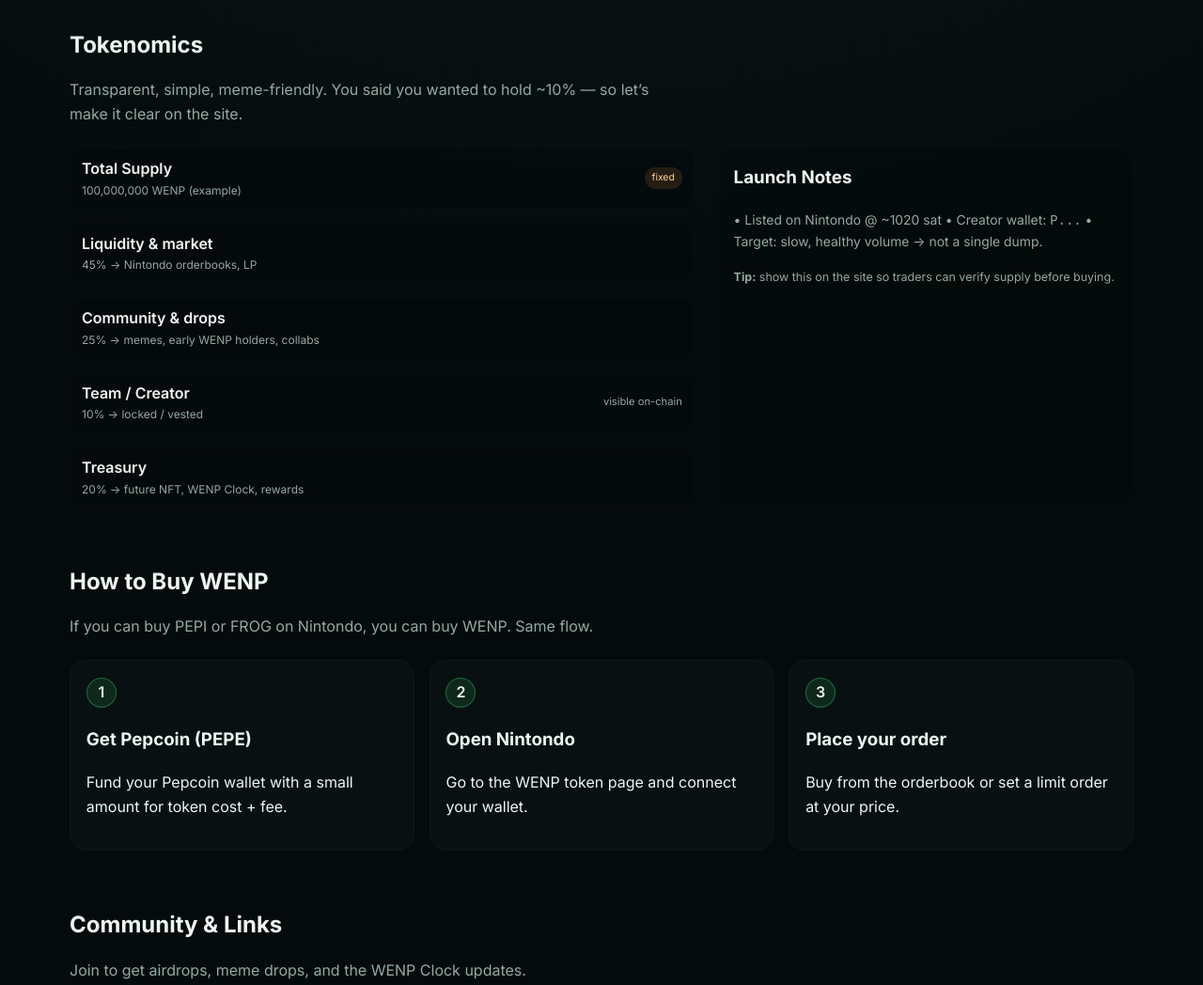
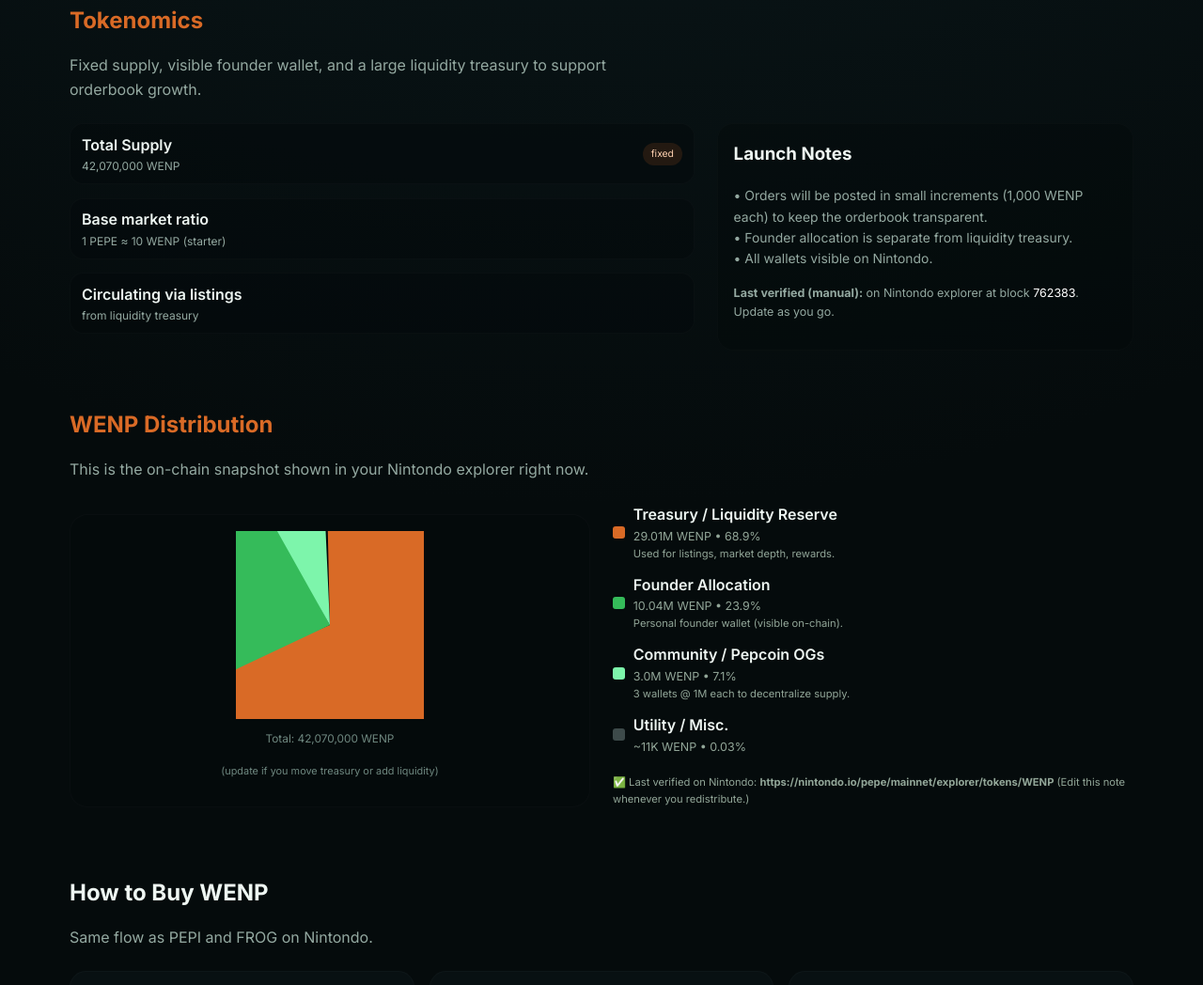
Before and after one commit to josephhale1986/wenp-site, a plain HTML site: page index.html in a window 1280 px wide. Shown: the part 986-2034 px from the top of the page at 94% size. Drawn offline with Linux system fonts and the light colour scheme.

Commit message:
add distribution + orange/green theme

```diff
--- a/index.html
+++ b/index.html
@@ -4,20 +4,26 @@
   <meta charset="UTF-8" />
   <meta name="viewport" content="width=device-width, initial-scale=1.0" />
   <title>WENP – When Pepe?</title>
+  <meta name="description" content="WENP is a Pepcoin-native meme token answering the question ‘When Pepe?’ — transparent supply, on-chain distribution, and community allocations.">
+  <meta property="og:title" content="WENP — The Meme That Rides Pepe to the Moon">
+  <meta property="og:description" content="Transparent supply: 42.07M WENP. 68.9% treasury/liquidity, 23.9% founder, 7.1% community. Live on Nintondo.">
+  <meta property="og:url" content="https://wenp.site/">
+  <meta property="og:type" content="website">
+  <link rel="icon" href="wenp-logo.png">
   <link rel="preconnect" href="https://fonts.googleapis.com">
   <link rel="preconnect" href="https://fonts.gstatic.com" crossorigin>
   <link href="https://fonts.googleapis.com/css2?family=Inter:wght@400;500;600;700&display=swap" rel="stylesheet">
   <style>
     :root {
-      --bg: #050b0c;
+      --bg: #050B0C;
       --bg-soft: rgba(13, 22, 25, 0.7);
       --card: rgba(9, 18, 20, 0.8);
-      --accent: #35bb5a;
-      --accent-soft: rgba(53, 187, 90, 0.12);
+      --accent: #35BB5A;       /* WENP green */
+      --accent2: #D96A26;      /* burnt orange for treasury */
+      --accent3: #7DF5AB;      /* light green for community */
       --text: #eef6f2;
       --muted: #94a9a1;
       --border: rgba(255, 255, 255, 0.04);
-      --orange: #ff9f43;
     }
     * { box-sizing: border-box; }
     body {
@@ -73,11 +79,9 @@
       font-size: .9rem;
       color: var(--muted);
     }
-    .nav-links a:hover {
-      color: var(--text);
-    }
+    .nav-links a:hover { color: var(--text); }
     .nav-cta {
-      background: var(--accent);
+      background: var(--accent2);
       color: #021212;
       padding: .45rem .9rem;
       border-radius: .75rem;
@@ -100,21 +104,18 @@
       margin-bottom: .75rem;
     }
     .tagline {
-      background: rgba(53, 187, 90, 0.11);
+      background: rgba(217, 106, 38, 0.11);
       display: inline-flex;
       gap: .45rem;
       align-items: center;
       padding: .35rem .65rem;
       border-radius: 9999px;
       font-size: .7rem;
-      border: 1px solid rgba(53, 187, 90, 0.15);
+      border: 1px solid rgba(217, 106, 38, 0.23);
       margin-bottom: 1.2rem;
-      color: #d8fff1;
+      color: #ffd9be;
     }
-    .hero p {
-      color: var(--muted);
-      max-width: 520px;
-    }
+    .hero p { color: var(--muted); max-width: 520px; }
     .hero-actions {
       display: flex;
       gap: .85rem;
@@ -148,10 +149,7 @@
       position: relative;
       overflow: hidden;
     }
-    .hero-art img {
-      width: 78%;
-      max-width: 380px;
-    }
+    .hero-art img { width: 78%; max-width: 380px; }
     .stat-pill {
       position: absolute;
       bottom: 1.3rem;
@@ -162,7 +160,6 @@
       border-radius: .85rem;
       font-size: .7rem;
     }
-    /* Sections */
     section {
       max-width: 1180px;
       margin: 0 auto;
@@ -192,14 +189,13 @@
       width: 34px;
       height: 34px;
       border-radius: .85rem;
-      background: rgba(53, 187, 90, 0.14);
+      background: rgba(53,187,90,0.14);
       display: grid;
       place-items: center;
       margin-bottom: .6rem;
       font-weight: 700;
       font-size: .85rem;
     }
-    /* Tokenomics */
     .tokenomics-wrap {
       display: grid;
       grid-template-columns: 1.2fr .8fr;
@@ -219,14 +215,6 @@
       justify-content: space-between;
       align-items: center;
     }
-    .badge {
-      background: rgba(255,159,67,0.13);
-      color: #ffcf95;
-      font-size: .65rem;
-      padding: .2rem .5rem;
-      border-radius: 9999px;
-    }
-    /* How to buy */
     .steps {
       display: grid;
       grid-template-columns: repeat(auto-fit, minmax(190px, 1fr));
@@ -244,7 +232,6 @@
       font-weight: 600;
       margin-bottom: .55rem;
     }
-    /* Footer */
     footer {
       margin-top: 3.5rem;
       border-top: 1px solid rgba(255,255,255,0.03);
@@ -254,15 +241,9 @@
       font-size: .78rem;
     }
     @media (max-width: 900px) {
-      .hero {
-        grid-template-columns: 1fr;
-      }
-      .tokenomics-wrap {
-        grid-template-columns: 1fr;
-      }
-      .nav-links {
-        display: none;
-      }
+      .hero { grid-template-columns: 1fr; }
+      .tokenomics-wrap { grid-template-columns: 1fr; }
+      .nav-links { display: none; }
     }
   </style>
 </head>
@@ -284,6 +265,7 @@
     <div class="nav-links">
       <a href="#what">What is WENP?</a>
       <a href="#tokenomics">Tokenomics</a>
+      <a href="#distribution">Distribution</a>
       <a href="#how">How to Buy</a>
       <a href="#community">Community</a>
     </div>
@@ -295,12 +277,12 @@
   <!-- HERO -->
   <section class="hero">
     <div class="hero-text">
-      <div class="tagline">⏳ Pepcoin-native meme token</div>
+      <div class="tagline">🔥 Pepcoin-native • Burnt orange & green</div>
       <h1>WENP — the meme that rides Pepe to the moon.</h1>
-      <p>Built for the Pepcoin community. Clean branding, real chain, and a tokenomics model that rewards early believers.</p>
+      <p>Transparent on-chain distribution, founder allocation under 25%, and a treasury dedicated to liquidity on Nintondo.</p>
       <div class="hero-actions">
         <a class="btn-primary" href="https://nintondo.io/pepe/mainnet/market/tokens/WENP" target="_blank" rel="noreferrer">Buy on Nintondo</a>
-        <a class="btn-secondary" href="https://nintondo.io/pepe/mainnet/explorer" target="_blank" rel="noreferrer">View on Explorer</a>
+        <a class="btn-secondary" href="https://nintondo.io/pepe/mainnet/explorer/tokens/WENP" target="_blank" rel="noreferrer">View on Explorer</a>
       </div>
     </div>
     <div class="hero-art">
@@ -309,7 +291,7 @@
       <img src="wenp-logo.png" alt="WENP">
       <div class="stat-pill">
         <div style="font-size:.6rem; color:var(--muted);">Current holders</div>
-        <div style="font-weight:600;">5 wallets</div>
+        <div style="font-weight:600;">6 wallets</div>
       </div>
     </div>
   </section>
@@ -317,63 +299,50 @@
   <!-- WHAT IS WENP -->
   <section id="what">
     <h2 class="section-title">What is WENP?</h2>
-    <p class="section-sub">WENP is a Pepcoin meme token answering the question “When Pepe?” — combining rocket memes, frog culture, and block-by-block momentum.</p>
+    <p class="section-sub">WENP is a Pepcoin meme token answering the question “When Pepe?” — combining rocket memes, frog culture and verifiable on-chain tokenomics.</p>
     <div class="cards-grid">
       <div class="card">
         <div class="card-icon">⏳</div>
         <h3>Timing Meme</h3>
-        <p>WENP is built around anticipation — launches, airdrops, mints, and listings. Holders get first look.</p>
+        <p>Built around anticipation — listings, mints and community events tied to block height.</p>
       </div>
       <div class="card">
-        <div class="card-icon">🟢</div>
+        <div class="card-icon" style="background:rgba(217,106,38,0.15);">🟠</div>
         <h3>Pepcoin-Native</h3>
-        <p>Lives fully on the Pepcoin chain and trades on Nintondo. No bridged fakes.</p>
+        <p>Fully on the Pepcoin chain, already live on Nintondo. Nothing bridged or faked.</p>
       </div>
       <div class="card">
         <div class="card-icon">💬</div>
-        <h3>Community Driven</h3>
-        <p>Memes, collabs, and future NFT drops similar to your Bali-or-Bust style artwork.</p>
+        <h3>Community First</h3>
+        <p>3M WENP already seeded to early Pepcoin holders to decentralize supply.</p>
       </div>
     </div>
   </section>
 
   <!-- TOKENOMICS -->
   <section id="tokenomics">
-    <h2 class="section-title">Tokenomics</h2>
-    <p class="section-sub">Transparent, simple, meme-friendly. You said you wanted to hold ~10% — so let’s make it clear on the site.</p>
+    <h2 class="section-title" style="color:var(--accent2);">Tokenomics</h2>
+    <p class="section-sub">Fixed supply, visible founder wallet, and a large liquidity treasury to support orderbook growth.</p>
     <div class="tokenomics-wrap">
       <div>
         <div class="token-list">
           <div class="token-item">
             <div>
               <div style="font-weight:600;">Total Supply</div>
-              <div style="font-size:.75rem; color:var(--muted);">100,000,000 WENP (example)</div>
+              <div style="font-size:.75rem; color:var(--muted);">42,070,000 WENP</div>
             </div>
-            <div class="badge">fixed</div>
+            <div style="background:rgba(217,106,38,0.14);color:#ffd2b1;font-size:.65rem;padding:.25rem .55rem;border-radius:9999px;">fixed</div>
           </div>
           <div class="token-item">
             <div>
-              <div style="font-weight:600;">Liquidity & market</div>
-              <div style="font-size:.75rem; color:var(--muted);">45% → Nintondo orderbooks, LP</div>
+              <div style="font-weight:600;">Base market ratio</div>
+              <div style="font-size:.75rem; color:var(--muted);">1 PEPE ≈ 10 WENP (starter)</div>
             </div>
           </div>
           <div class="token-item">
             <div>
-              <div style="font-weight:600;">Community & drops</div>
-              <div style="font-size:.75rem; color:var(--muted);">25% → memes, early WENP holders, collabs</div>
-            </div>
-          </div>
-          <div class="token-item">
-            <div>
-              <div style="font-weight:600;">Team / Creator</div>
-              <div style="font-size:.75rem; color:var(--muted);">10% → locked / vested</div>
-            </div>
-            <div style="font-size:.7rem; color:var(--muted);">visible on-chain</div>
-          </div>
-          <div class="token-item">
-            <div>
-              <div style="font-weight:600;">Treasury</div>
-              <div style="font-size:.75rem; color:var(--muted);">20% → future NFT, WENP Clock, rewards</div>
+              <div style="font-weight:600;">Circulating via listings</div>
+              <div style="font-size:.75rem; color:var(--muted);">from liquidity treasury</div>
             </div>
           </div>
         </div>
@@ -381,12 +350,92 @@
       <div style="background: rgba(4,9,10,0.35); border:1px solid rgba(255,255,255,0.015); border-radius:1.1rem; padding:1.05rem;">
         <h3 style="margin-top:0;">Launch Notes</h3>
         <p style="color:var(--muted); font-size:.87rem;">
-          • Listed on Nintondo @ ~1020 sat
-          • Creator wallet: <code>P...</code>
-          • Target: slow, healthy volume → not a single dump.
+          • Orders will be posted in small increments (1,000 WENP each) to keep the orderbook transparent. <br>
+          • Founder allocation is separate from liquidity treasury. <br>
+          • All wallets visible on Nintondo.
         </p>
         <p style="color:var(--muted); font-size:.78rem; margin-top:1rem;">
-          <strong>Tip:</strong> show this on the site so traders can verify supply before buying.
+          <strong>Last verified (manual):</strong> on Nintondo explorer at block <span style="color:#fff;">762383</span>. Update as you go.
+        </p>
+      </div>
+    </div>
+  </section>
+
+  <!-- DISTRIBUTION -->
+  <section id="distribution">
+    <h2 class="section-title" style="color:var(--accent2);">WENP Distribution</h2>
+    <p class="section-sub">This is the on-chain snapshot shown in your Nintondo explorer right now.</p>
+
+    <div style="display:grid;grid-template-columns:1fr 1fr;gap:1.5rem;align-items:center;">
+      <!-- PIE CARD -->
+      <div style="background:rgba(5,11,12,0.45);border:1px solid rgba(255,255,255,0.02);border-radius:1.2rem;padding:1.1rem;display:grid;place-items:center;">
+        <svg viewBox="0 0 32 32" width="200" height="200">
+          <!-- Treasury 68.9% -->
+          <circle r="16" cx="16" cy="16"
+            fill="transparent"
+            stroke="#D96A26"
+            stroke-width="32"
+            stroke-dasharray="68.9 31.1"
+            transform="rotate(-90 16 16)" />
+          <!-- Founder 23.9% -->
+          <circle r="16" cx="16" cy="16"
+            fill="transparent"
+            stroke="#35BB5A"
+            stroke-width="32"
+            stroke-dasharray="23.9 76.1"
+            transform="rotate(156 16 16)" />
+          <!-- Community 7.1% -->
+          <circle r="16" cx="16" cy="16"
+            fill="transparent"
+            stroke="#7DF5AB"
+            stroke-width="32"
+            stroke-dasharray="7.1 92.9"
+            transform="rotate(242 16 16)" />
+        </svg>
+        <p style="color:#6f8880;font-size:.74rem;margin-top:.75rem;">Total: 42,070,000 WENP</p>
+        <p style="color:#6f8880;font-size:.68rem;margin-top:.25rem;">(update if you move treasury or add liquidity)</p>
+      </div>
+
+      <!-- LEGEND -->
+      <div style="display:flex;flex-direction:column;gap:.7rem;">
+        <div style="display:flex;align-items:center;gap:.55rem;">
+          <span style="width:13px;height:13px;background:#D96A26;border-radius:3px;"></span>
+          <div>
+            <div style="font-weight:600;">Treasury / Liquidity Reserve</div>
+            <div style="color:#92a698;font-size:.78rem;">29.01M WENP • 68.9%</div>
+            <div style="color:#92a698;font-size:.7rem;">Used for listings, market depth, rewards.</div>
+          </div>
+        </div>
+
+        <div style="display:flex;align-items:center;gap:.55rem;">
+          <span style="width:13px;height:13px;background:#35BB5A;border-radius:3px;"></span>
+          <div>
+            <div style="font-weight:600;">Founder Allocation</div>
+            <div style="color:#92a698;font-size:.78rem;">10.04M WENP • 23.9%</div>
+            <div style="color:#92a698;font-size:.7rem;">Personal founder wallet (visible on-chain).</div>
+          </div>
+        </div>
+
+        <div style="display:flex;align-items:center;gap:.55rem;">
+          <span style="width:13px;height:13px;background:#7DF5AB;border-radius:3px;"></span>
+          <div>
+            <div style="font-weight:600;">Community / Pepcoin OGs</div>
+            <div style="color:#92a698;font-size:.78rem;">3.0M WENP • 7.1%</div>
+            <div style="color:#92a698;font-size:.7rem;">3 wallets @ 1M each to decentralize supply.</div>
+          </div>
+        </div>
+
+        <div style="display:flex;align-items:center;gap:.55rem;">
+          <span style="width:13px;height:13px;background:#3d4a4a;border-radius:3px;"></span>
+          <div>
+            <div style="font-weight:600;">Utility / Misc.</div>
+            <div style="color:#92a698;font-size:.78rem;">~11K WENP • 0.03%</div>
+          </div>
+        </div>
+
+        <p style="color:#92a698;font-size:.7rem;margin-top:.5rem;">
+          ✅ Last verified on Nintondo: <strong>https://nintondo.io/pepe/mainnet/explorer/tokens/WENP</strong>
+          (Edit this note whenever you redistribute.)
         </p>
       </div>
     </div>
@@ -395,22 +444,22 @@
   <!-- HOW TO BUY -->
   <section id="how">
     <h2 class="section-title">How to Buy WENP</h2>
-    <p class="section-sub">If you can buy PEPI or FROG on Nintondo, you can buy WENP. Same flow.</p>
+    <p class="section-sub">Same flow as PEPI and FROG on Nintondo.</p>
     <div class="steps">
       <div class="card">
         <div class="step-num">1</div>
         <h3>Get Pepcoin (PEPE)</h3>
-        <p>Fund your Pepcoin wallet with a small amount for token cost + fee.</p>
+        <p>Fund your Pepcoin wallet with enough for price + fee.</p>
       </div>
       <div class="card">
         <div class="step-num">2</div>
         <h3>Open Nintondo</h3>
-        <p>Go to the WENP token page and connect your wallet.</p>
+        <p>Go to the WENP token market page and connect your wallet.</p>
       </div>
       <div class="card">
         <div class="step-num">3</div>
         <h3>Place your order</h3>
-        <p>Buy from the orderbook or set a limit order at your price.</p>
+        <p>Buy from existing listings or post a bid at 1 PEPE = 10 WENP.</p>
       </div>
     </div>
   </section>
@@ -418,26 +467,26 @@
   <!-- COMMUNITY -->
   <section id="community">
     <h2 class="section-title">Community & Links</h2>
-    <p class="section-sub">Join to get airdrops, meme drops, and the WENP Clock updates.</p>
+    <p class="section-sub">Join to get airdrops, meme drops, and the WENP Clock.</p>
     <div class="cards-grid">
       <a class="card" href="#" target="_blank" rel="noreferrer">
         <h3>Telegram</h3>
-        <p>Live chat, announcements, and listings.</p>
+        <p>Live updates, listings, and governance polls.</p>
       </a>
       <a class="card" href="#" target="_blank" rel="noreferrer">
         <h3>X / Twitter</h3>
-        <p>Charts, floor updates, and memes.</p>
+        <p>Floor updates, memes, and holder shoutouts.</p>
       </a>
       <a class="card" href="https://nintondo.io/pepe/mainnet/market/tokens/WENP" target="_blank" rel="noreferrer">
         <h3>Nintondo</h3>
-        <p>Buy, sell, and watch the orderbook.</p>
+        <p>Trade WENP on Pepcoin’s main marketplace.</p>
       </a>
     </div>
   </section>
 </main>
 
 <footer>
-  WENP is a community-driven meme token on the Pepcoin blockchain. Always verify contract / inscription before buying.
+  WENP is a community-driven meme token on the Pepcoin blockchain. Always verify the token on Nintondo before buying.
 </footer>
 
 </body>
```
